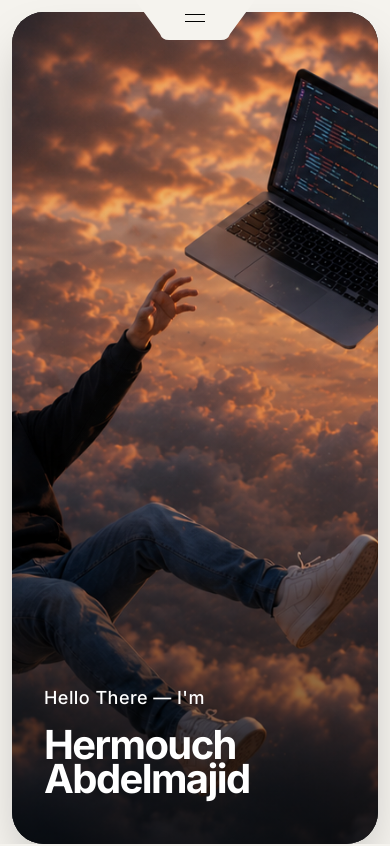
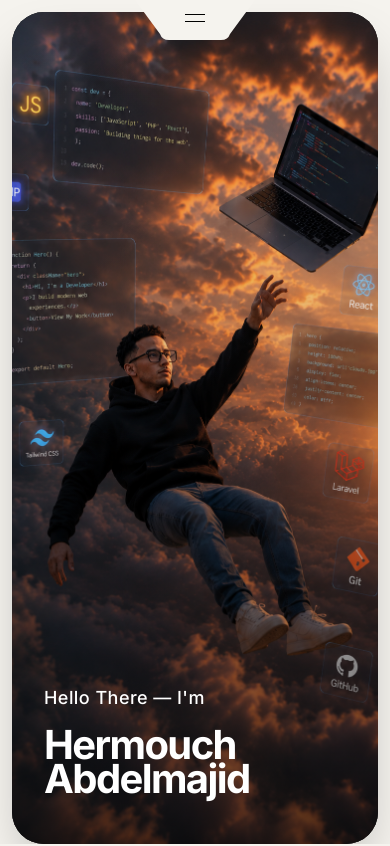
Before and after one commit to hermouchDev/My-Portfolio, a Next.js app: page / in a window 390 px wide. Shown: the top 846 px of the page. Built offline with nearby package versions, Linux system fonts and the light colour scheme.

Commit message:
feat: use responsive hero images for mobile and desktop

```diff
--- a/src/components/sections/Hero.tsx
+++ b/src/components/sections/Hero.tsx
@@ -50,11 +50,20 @@ export function Hero() {
           ref={bgWrapperRef}
           className="absolute inset-0 w-full h-[100%] -top-[0%]"
         >
+          {/* Mobile image: visible on small screens only */}
+          <Image
+            src="/hero_section_image_mobile.png"
+            alt="Hero Background Mobile"
+            fill
+            className="object-cover block md:hidden"
+            priority
+          />
+          {/* Desktop image: visible on medium and larger screens */}
           <Image
             src="/hero_image2.png"
             alt="Hero Background"
             fill
-            className="object-cover"
+            className="object-cover hidden md:block"
             priority
           />
           {/* Subtle gradient overlay to ensure text readability */}
```
Also changed, not shown: public/hero_section_image_mobile.png (added).
